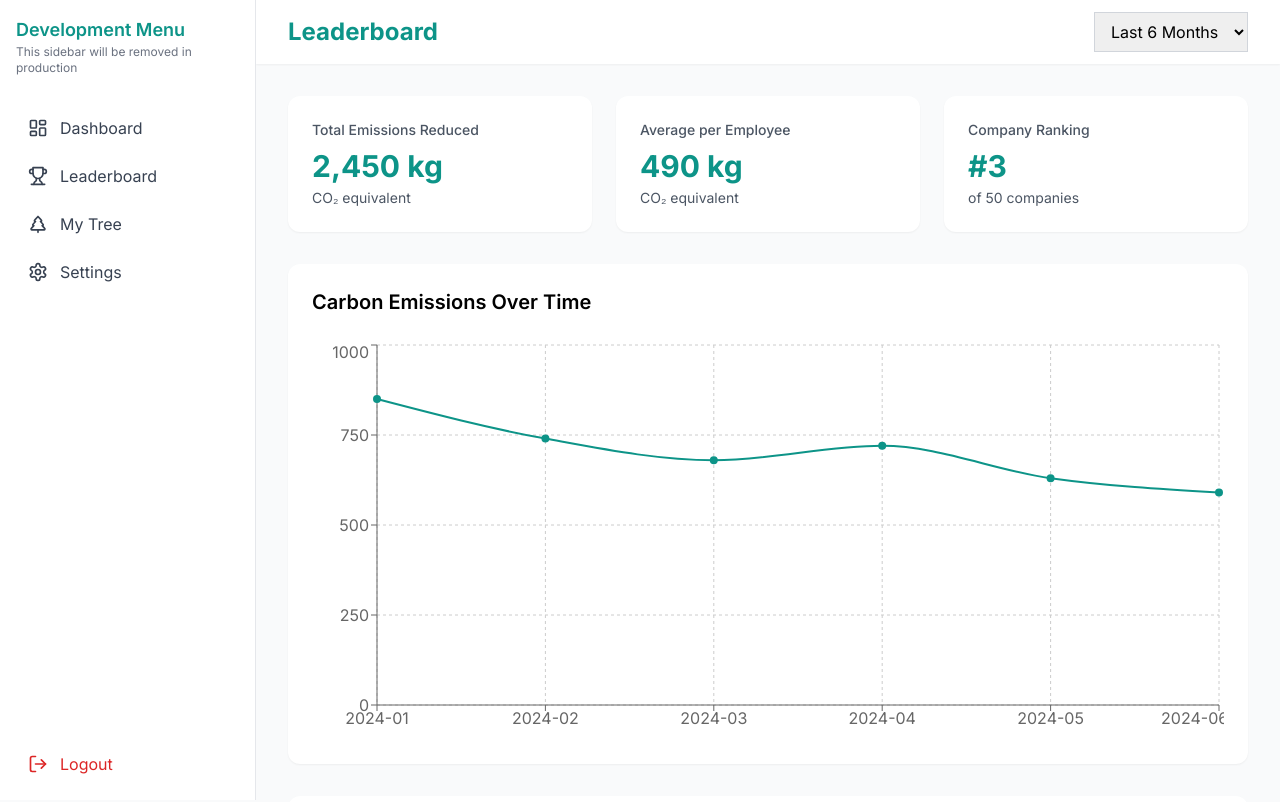
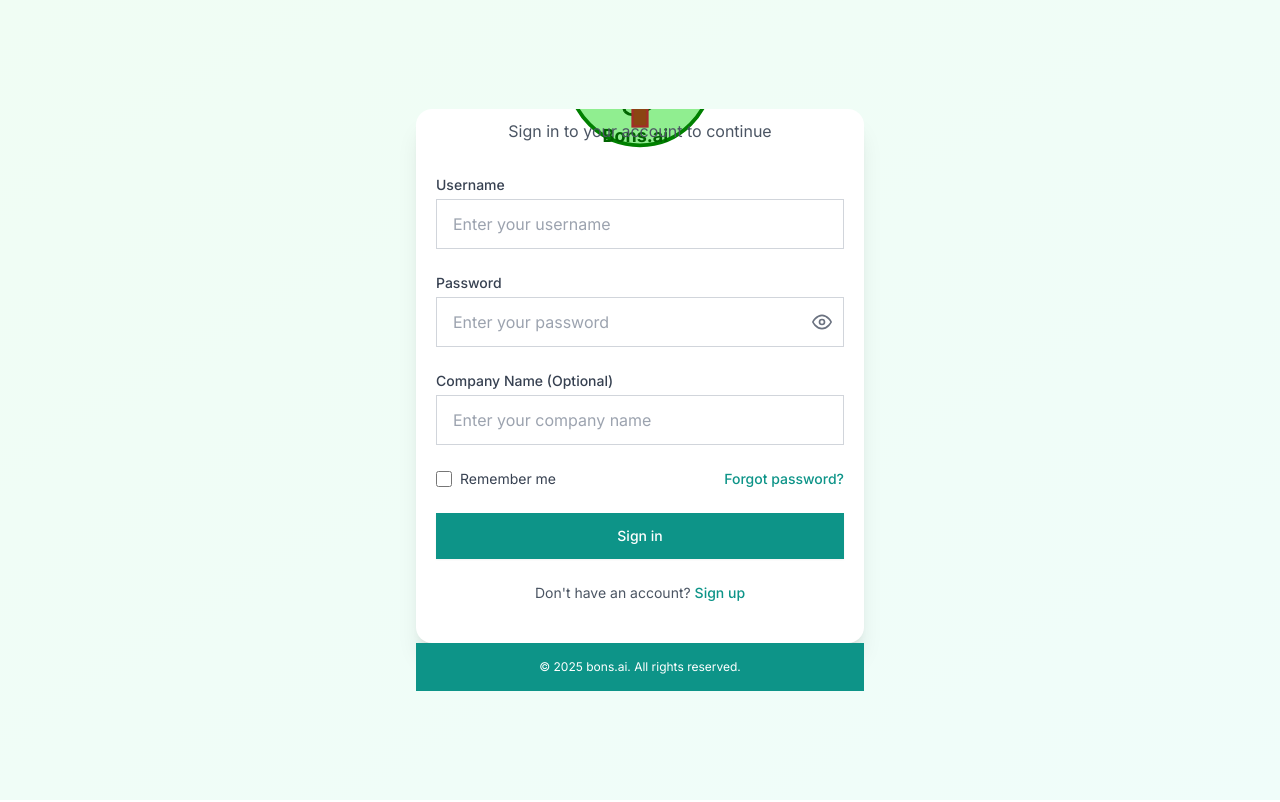
Before and after one commit to clemygw/bons.ai, a React (Vite) app in the folder frontend/: page /login in a window 1280 px wide. Shown: the top 802 px of the page. Built offline with nearby package versions, Linux system fonts and the light colour scheme.

Commit message:
Transactions showing things

```diff
--- a/frontend/package.json
+++ b/frontend/package.json
@@ -14,6 +14,7 @@
     "class-variance-authority": "^0.7.1",
     "clsx": "^2.1.1",
     "lucide-react": "^0.454.0",
+    "nodemon": "^3.1.9",
     "react": "^18.2.0",
     "react-dom": "^18.2.0",
     "react-router-dom": "^6.22.1",
--- a/frontend/src/App.jsx
+++ b/frontend/src/App.jsx
@@ -21,21 +21,20 @@ const ProtectedRoute = ({ children }) => {
 function App() {
   return (
     <Routes>
-      <Route path="/login" element={<Leaderboard />} />   /*see where goes*/
+      <Route path="/login" element={<Login />} />   /*see where goes*/
       <Route
         path="/dashboard"
         element={
-          <ProtectedRoute>
             <Dashboard />
-          </ProtectedRoute>
+
         }
       />
       <Route
         path="/leaderboard"
         element={
-          <ProtectedRoute>
+
             <Leaderboard />
-          </ProtectedRoute>
+
         }
       />
       <Route path="/" element={<Navigate to="/login" />} />
--- a/frontend/src/components/DevSidebar.jsx
+++ b/frontend/src/components/DevSidebar.jsx
@@ -7,7 +7,7 @@ const DevSidebar = () => {
       <div className="flex flex-col h-full">
         <div className="mb-8">
           <h2 className="text-lg font-semibold text-teal-600">Development Menu</h2>
-          <p className="text-xs text-gray-500">This sidebar will be removed in production</p>
+          <p className="text-xs text-gray-500">Whats up gang</p>
         </div>
 
         <nav className="space-y-2 flex-1">
@@ -47,6 +47,10 @@ const DevSidebar = () => {
         <button
           onClick={() => {
             /* Add logout logic */
+            //router.push("/dashboard")
+
+
+
           }}
           className="flex items-center gap-3 px-3 py-2 text-red-600 rounded-lg hover:bg-red-50 transition-colors"
         >
--- a/frontend/src/components/LoginForm.jsx
+++ b/frontend/src/components/LoginForm.jsx
@@ -13,6 +13,7 @@ const LoginForm = ({ onSubmit, isLoading }) => {
   const handleSubmit = (e) => {
     e.preventDefault()
     onSubmit({ username, password, company, rememberMe })
+    router.push("/dashboard")
   }
 
   return (
--- a/frontend/src/pages/Leaderboard.jsx
+++ b/frontend/src/pages/Leaderboard.jsx
@@ -2,7 +2,7 @@
 
 import { useState } from "react"
 import { LineChart, Line, XAxis, YAxis, CartesianGrid, Tooltip, ResponsiveContainer } from "recharts"
-import DevSidebar from "../Components/DevSidebar"
+import DevSidebar from "../components/DevSidebar"
 
 // Mock data for development
 const mockEmissionsData = [
```
Also changed, not shown: 1 other file (tests, documents, lock files or other folders).
